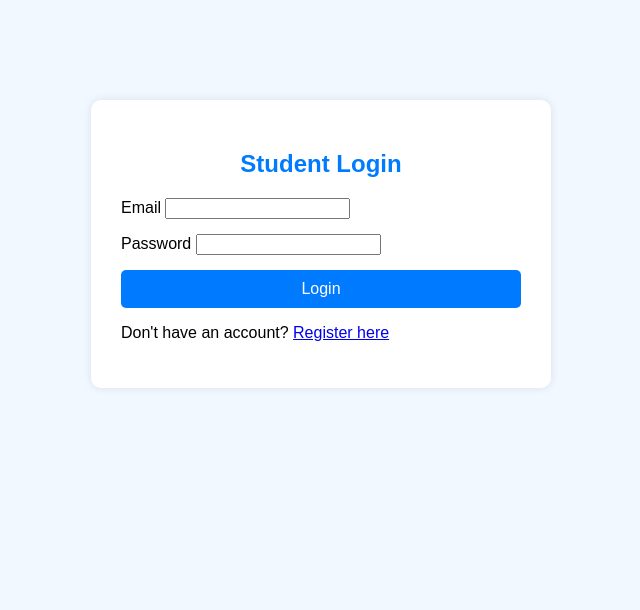
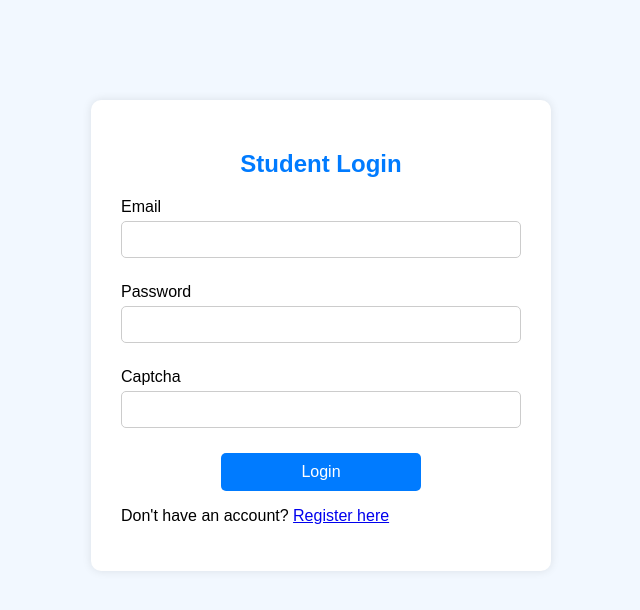
Before and after one commit to Swara-dev21/English_learning, a Django app: template home_page/templates/home_page/login.html in a window 1280 px wide. Shown: the top 610 px of the page, without its empty margins (319-959 px from the left). Run offline with Django 3.2, Linux system fonts and the light colour scheme; the template is opened without the code that fills it, so the values that code supplies are empty, except form fields; tables that the repository leaves empty hold one stand-in row (values such as "Sample post"); form fields are guessed from the names that the template uses.

Commit message:
add login and register

```diff
--- a/home_page/forms.py
+++ b/home_page/forms.py
@@ -18,6 +18,8 @@ class StudentLoginForm(forms.Form):
             'placeholder': 'Enter your password'
         })
     )
+
+    captcha = CaptchaField()
 
     def clean(self):
         cleaned_data = super().clean()
--- a/home_page/static/home_page/css/login.css
+++ b/home_page/static/home_page/css/login.css
@@ -1,3 +1,4 @@
+/* Body and general container */
 body {
     font-family: Arial, sans-serif;
     background-color: #f2f8ff;
@@ -12,25 +13,39 @@ body {
     box-shadow: 0 0 10px rgba(0,0,0,0.1);
 }
 
+/* Heading */
 h2 {
     text-align: center;
     color: #007bff;
 }
 
+/* Form groups (spacing between fields) */
 .form-group {
-    margin-bottom: 15px;
+    margin-bottom: 25px; /* space between email, password, captcha */
 }
 
-.form-control {
-    width: 100%;
+/* Input fields: email, password, captcha input */
+.form-group input,
+.form-group .captcha input {
+    width: 100%;           /* full width of container */
     padding: 10px;
+    margin-top: 5px;       /* small gap from label */
     border-radius: 5px;
     border: 1px solid #ccc;
     box-sizing: border-box;
 }
 
+/* CAPTCHA image styling */
+.form-group img {
+    display: block;
+    margin-top: 10px;      /* space above input */
+    margin-bottom: 10px;   /* space below image */
+}
+
+/* Login button */
 .btn {
-    width: 100%;
+    width: 50%;            /* medium width */
+    max-width: 200px;      /* optional max size */
     padding: 10px;
     background-color: #007bff;
     border: none;
@@ -38,13 +53,32 @@ h2 {
     border-radius: 5px;
     font-size: 16px;
     cursor: pointer;
+    display: block;
+    margin: 20px auto 0 auto; /* center horizontally, top spacing */
 }
 
 .btn:hover {
     background-color: #0056b3;
 }
 
+/* Error messages */
 .error {
     color: red;
     font-size: 12px;
 }
+
+/* Messages from Django (success/error messages) */
+.messages {
+    list-style: none;
+    padding: 0;
+    margin-top: 15px;
+}
+
+.messages li {
+    background-color: #f8d7da;
+    color: #721c24;
+    padding: 8px 12px;
+    border-radius: 5px;
+    margin-bottom: 5px;
+    border: 1px solid #f5c6cb;
+}
--- a/home_page/templates/home_page/login.html
+++ b/home_page/templates/home_page/login.html
@@ -26,6 +26,14 @@
                 <p class="error">{{ error }}</p>
             {% endfor %}
         </div>
+         <div class="form-group">
+           {{ form.captcha.label_tag }}
+           {{ form.captcha }}
+           {% for error in form.captcha.errors %}
+             <p class="error">{{ error }}</p>
+           {% endfor %}
+        </div>
+
         <button type="submit" class="btn">Login</button>
     </form>
 
```
Also changed, not shown: db_backup.sqlite3.
